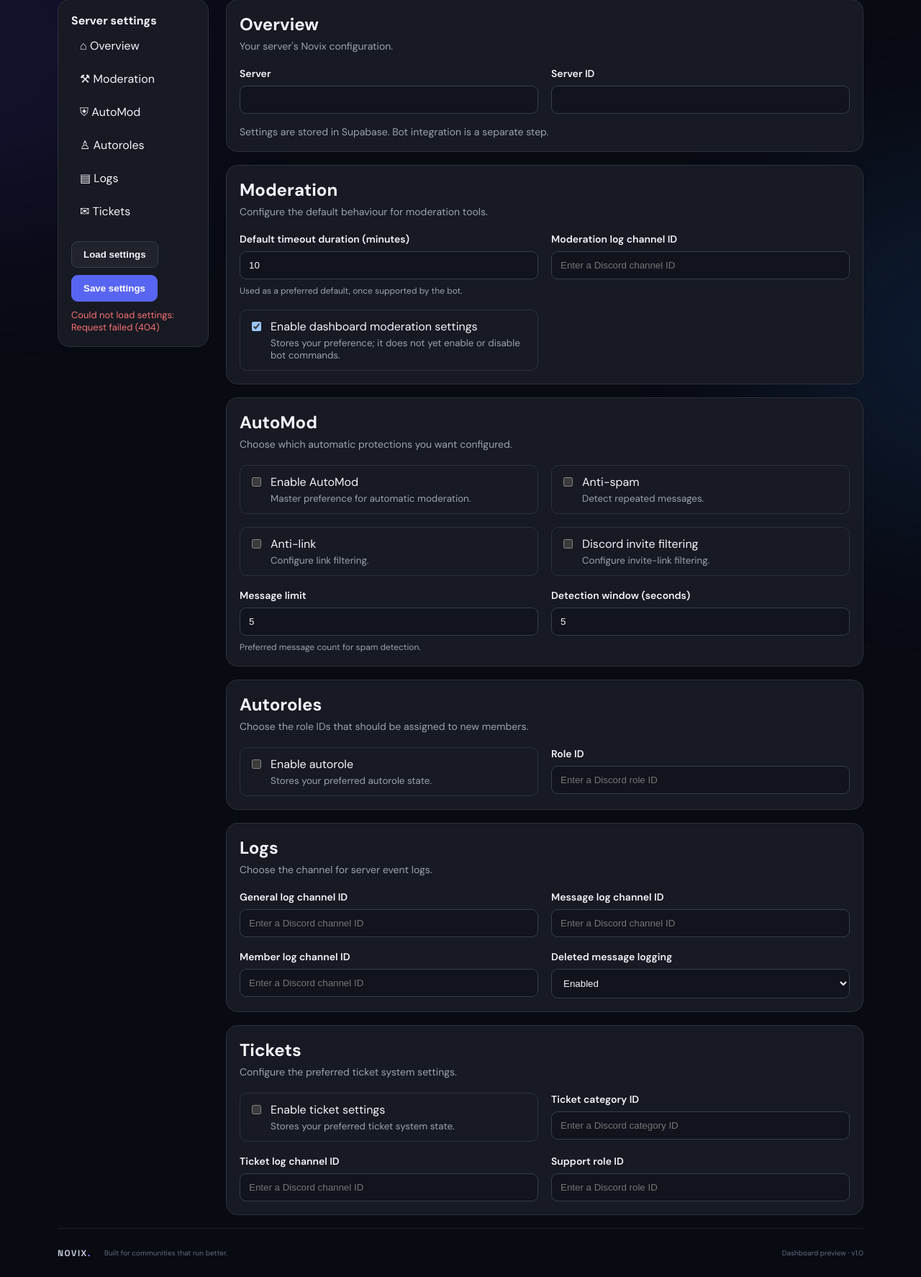
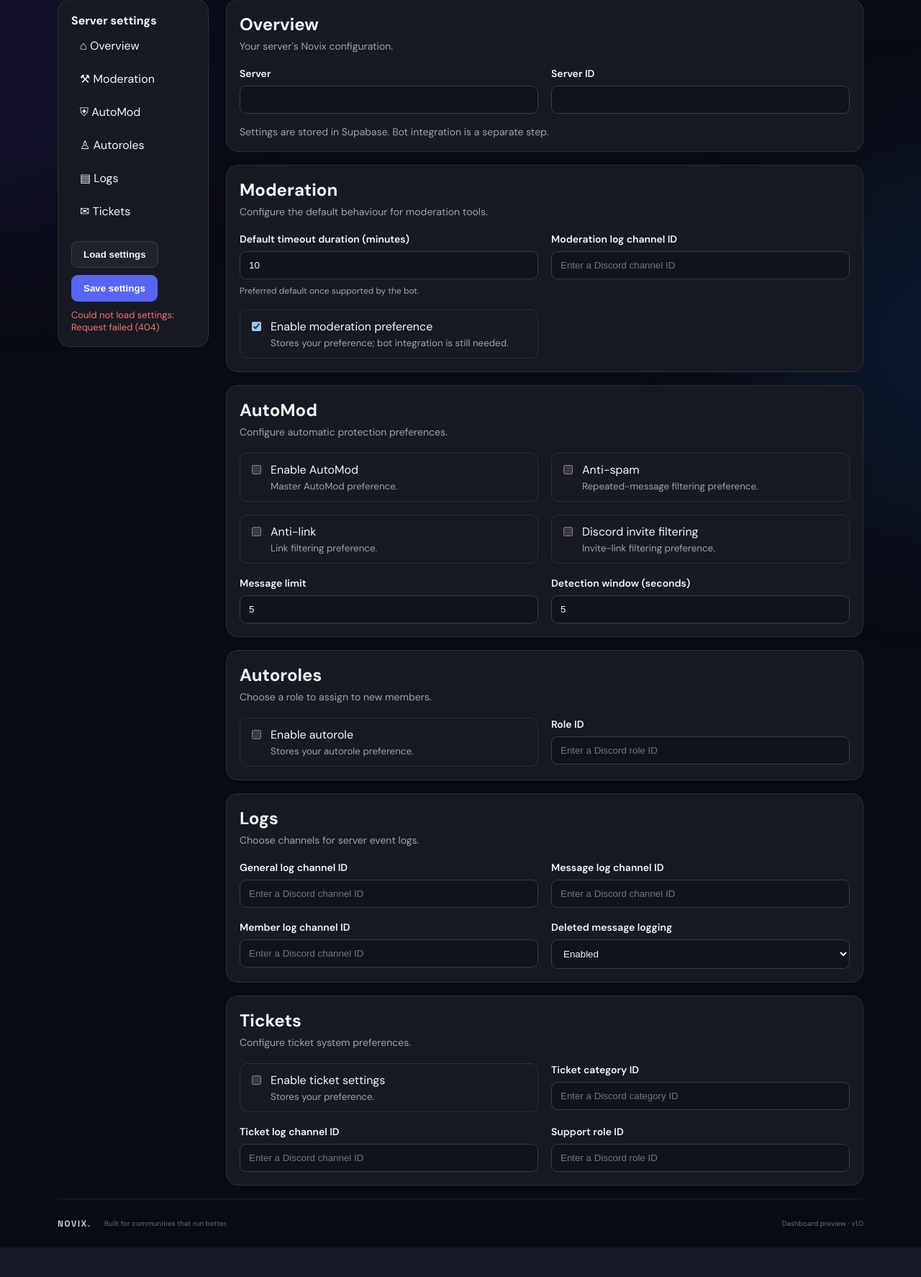
Before and after one commit to bloodauth/Novix, a Flask app: template templates/server.html in a window 1280 px wide. Shown: the part 224-1998 px from the top of the page at 72% size. After the commit the page ends 1957 px from the top, so only its background shows below. Run offline with Flask 3, Linux system fonts and the light colour scheme; the template is opened without the code that fills it, so the values that code supplies are empty; some libraries are stand-ins or nearby versions.

Commit message:
Refine descriptions in server settings template

```diff
--- a/templates/server.html
+++ b/templates/server.html
@@ -34,13 +34,11 @@
   .nv-status { font-size: 13px; color: var(--text-muted, #9ca3af); }
   .nv-status[data-state="error"] { color: #f87171; }
   .nv-status[data-state="success"] { color: #4ade80; }
-  .nv-wide { grid-column: 1 / -1; }
   @media (max-width: 760px) {
     .nv-layout { grid-template-columns: 1fr; }
     .nv-nav { position: static; }
     .nv-nav-links { display: grid; grid-template-columns: repeat(2, minmax(0, 1fr)); }
     .nv-fields { grid-template-columns: 1fr; }
-    .nv-wide { grid-column: auto; }
   }
 </style>
 
@@ -106,7 +104,7 @@
         <div class="nv-field">
           <label for="default-timeout">Default timeout duration (minutes)</label>
           <input id="default-timeout" data-setting="default_timeout_minutes" type="number" min="1" max="40320" value="10">
-          <small>Used as a preferred default, once supported by the bot.</small>
+          <small>Preferred default once supported by the bot.</small>
         </div>
         <div class="nv-field">
           <label for="mod-log-channel">Moderation log channel ID</label>
@@ -114,35 +112,34 @@
         </div>
         <label class="nv-check">
           <input type="checkbox" data-setting="moderation_enabled" checked>
-          <span>Enable dashboard moderation settings<small>Stores your preference; it does not yet enable or disable bot commands.</small></span>
+          <span>Enable moderation preference<small>Stores your preference; bot integration is still needed.</small></span>
         </label>
       </div>
     </section>
 
     <section class="nv-panel" id="automod">
       <h2>AutoMod</h2>
-      <p class="nv-desc">Choose which automatic protections you want configured.</p>
+      <p class="nv-desc">Configure automatic protection preferences.</p>
       <div class="nv-fields">
         <label class="nv-check">
           <input type="checkbox" data-setting="automod_enabled">
-          <span>Enable AutoMod<small>Master preference for automatic moderation.</small></span>
+          <span>Enable AutoMod<small>Master AutoMod preference.</small></span>
         </label>
         <label class="nv-check">
           <input type="checkbox" data-setting="anti_spam_enabled">
-          <span>Anti-spam<small>Detect repeated messages.</small></span>
+          <span>Anti-spam<small>Repeated-message filtering preference.</small></span>
         </label>
         <label class="nv-check">
           <input type="checkbox" data-setting="anti_link_enabled">
-          <span>Anti-link<small>Configure link filtering.</small></span>
+          <span>Anti-link<small>Link filtering preference.</small></span>
         </label>
         <label class="nv-check">
           <input type="checkbox" data-setting="anti_invite_enabled">
-          <span>Discord invite filtering<small>Configure invite-link filtering.</small></span>
+          <span>Discord invite filtering<small>Invite-link filtering preference.</small></span>
         </label>
         <div class="nv-field">
           <label for="spam-limit">Message limit</label>
           <input id="spam-limit" data-setting="spam_message_limit" type="number" min="2" max="20" value="5">
-          <small>Preferred message count for spam detection.</small>
         </div>
         <div class="nv-field">
           <label for="spam-window">Detection window (seconds)</label>
@@ -153,11 +150,11 @@
 
     <section class="nv-panel" id="autoroles">
       <h2>Autoroles</h2>
-      <p class="nv-desc">Choose the role IDs that should be assigned to new members.</p>
+      <p class="nv-desc">Choose a role to assign to new members.</p>
       <div class="nv-fields">
         <label class="nv-check">
           <input type="checkbox" data-setting="autorole_enabled">
-          <span>Enable autorole<small>Stores your preferred autorole state.</small></span>
+          <span>Enable autorole<small>Stores your autorole preference.</small></span>
         </label>
         <div class="nv-field">
           <label for="autorole-id">Role ID</label>
@@ -168,7 +165,7 @@
 
     <section class="nv-panel" id="logs">
       <h2>Logs</h2>
-      <p class="nv-desc">Choose the channel for server event logs.</p>
+      <p class="nv-desc">Choose channels for server event logs.</p>
       <div class="nv-fields">
         <div class="nv-field">
           <label for="general-log-channel">General log channel ID</label>
@@ -194,11 +191,11 @@
 
     <section class="nv-panel" id="tickets">
       <h2>Tickets</h2>
-      <p class="nv-desc">Configure the preferred ticket system settings.</p>
+      <p class="nv-desc">Configure ticket system preferences.</p>
       <div class="nv-fields">
         <label class="nv-check">
           <input type="checkbox" data-setting="tickets_enabled">
-          <span>Enable ticket settings<small>Stores your preferred ticket system state.</small></span>
+          <span>Enable ticket settings<small>Stores your preference.</small></span>
         </label>
         <div class="nv-field">
           <label for="ticket-category">Ticket category ID</label>
@@ -293,7 +290,7 @@
           "Content-Type": "application/json",
           "Accept": "application/json"
         },
-        body: JSON.stringify(collectSettings())
+        body: JSON.stringify({ settings: collectSettings() })
       });
       const data = await response.json().catch(() => ({}));
       if (!response.ok) {
```
